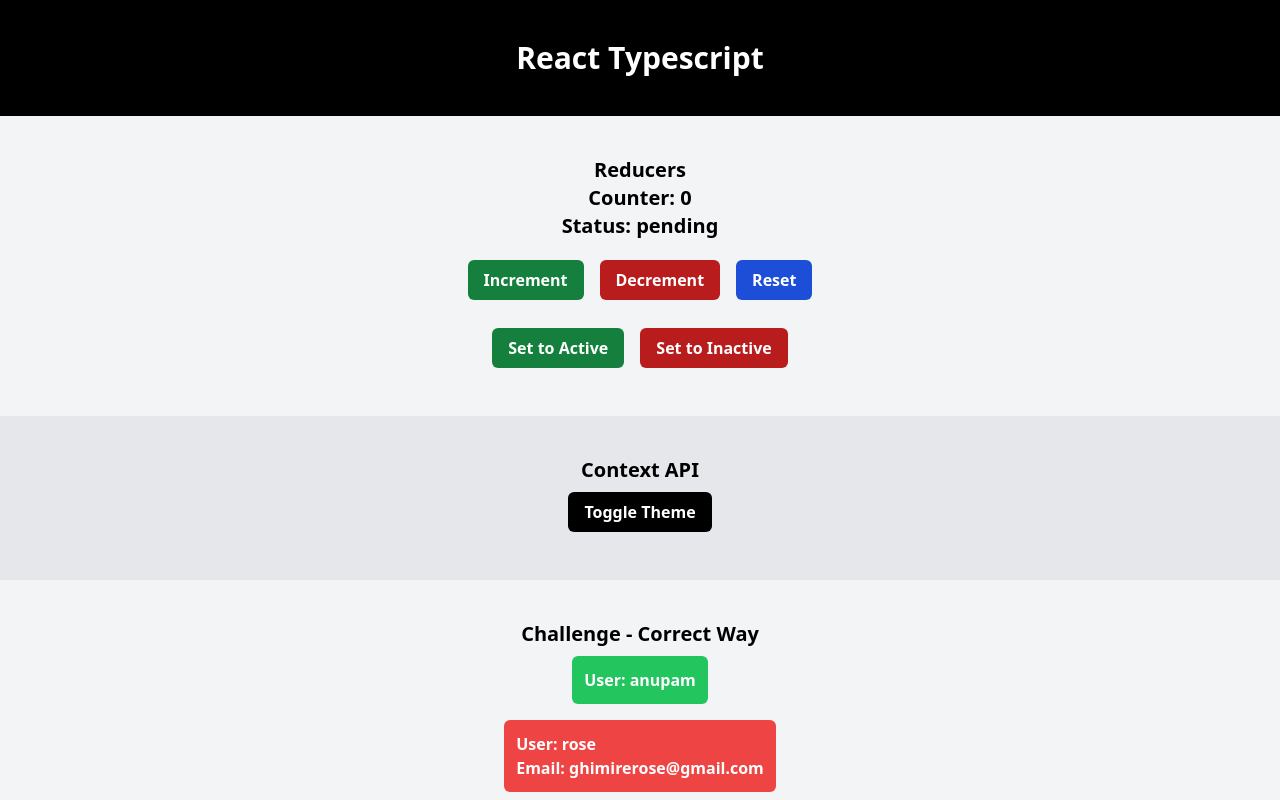
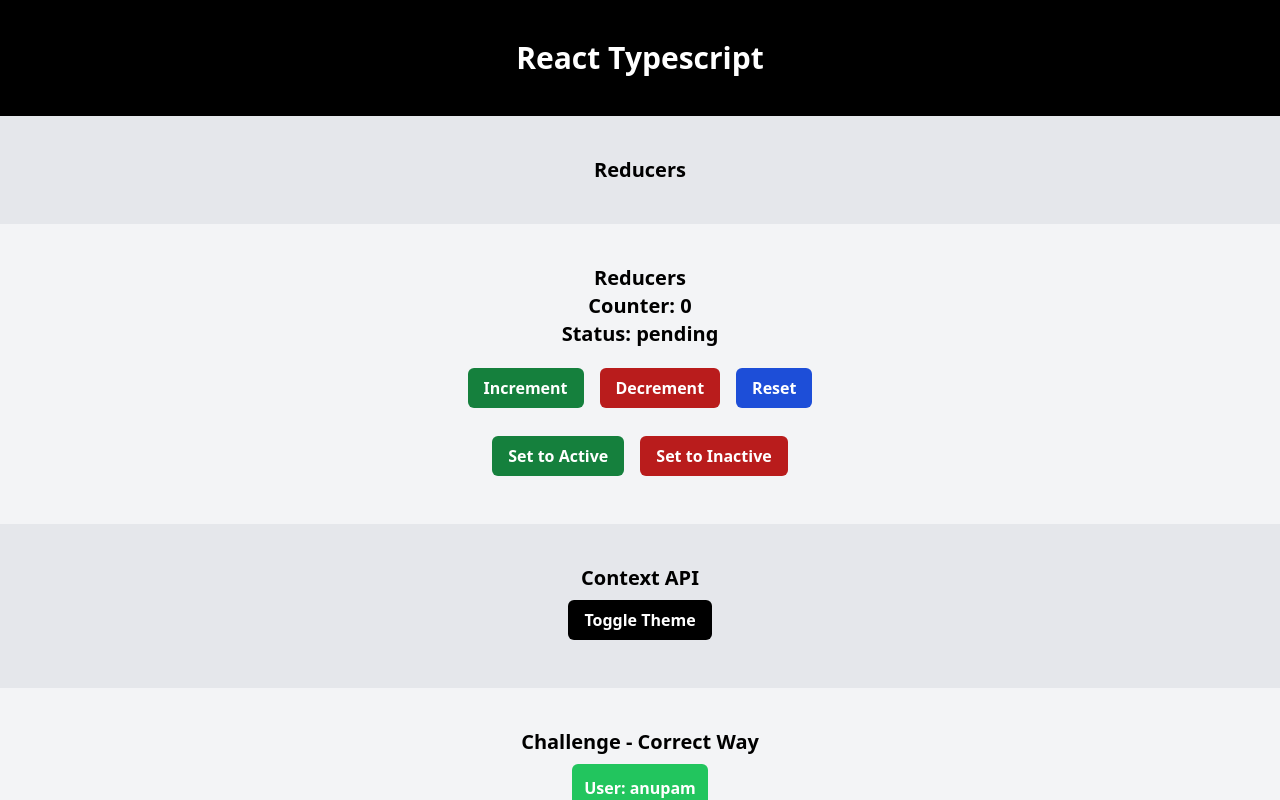
Before and after one commit to AnupamPoudel1/React-Typescript, a React (Vite) app: page / in a window 1280 px wide. Shown: the top 800 px of the page. Built offline with nearby package versions, Linux system fonts and the light colour scheme.

Commit message:
fetch in React Typescript

```diff
--- a/src/App.tsx
+++ b/src/App.tsx
@@ -6,6 +6,7 @@ import FifthComponent from './learnings/05-challenge';
 import FifthCorrect from './learnings/05-correctChallange';
 import SixthComponent from './learnings/06-context';
 import SeventhComponent from './learnings/07-reducers';
+import EighthComponent from './learnings/08-fetch';
 
 function App() {
 
@@ -15,6 +16,9 @@ function App() {
       <div className='flex flex-col justify-center items-center bg-black text-white p-10'>
         <h1 className="font-extrabold text-3xl">React Typescript</h1>
       </div>
+
+      {/* Fetching API in React Typescript */}
+      <EighthComponent />
 
       {/* Recuders in React Typescript */}
       <SeventhComponent />
--- /dev/null
+++ b/src/learnings/08-fetch/index.tsx
@@ -0,0 +1,10 @@
+
+const index = () => {
+    return (
+        <div className='flex flex-col justify-center items-center bg-gray-200 p-10'>
+            <p className="font-bold text-xl">Reducers</p>
+        </div>
+    )
+}
+
+export default index
```
